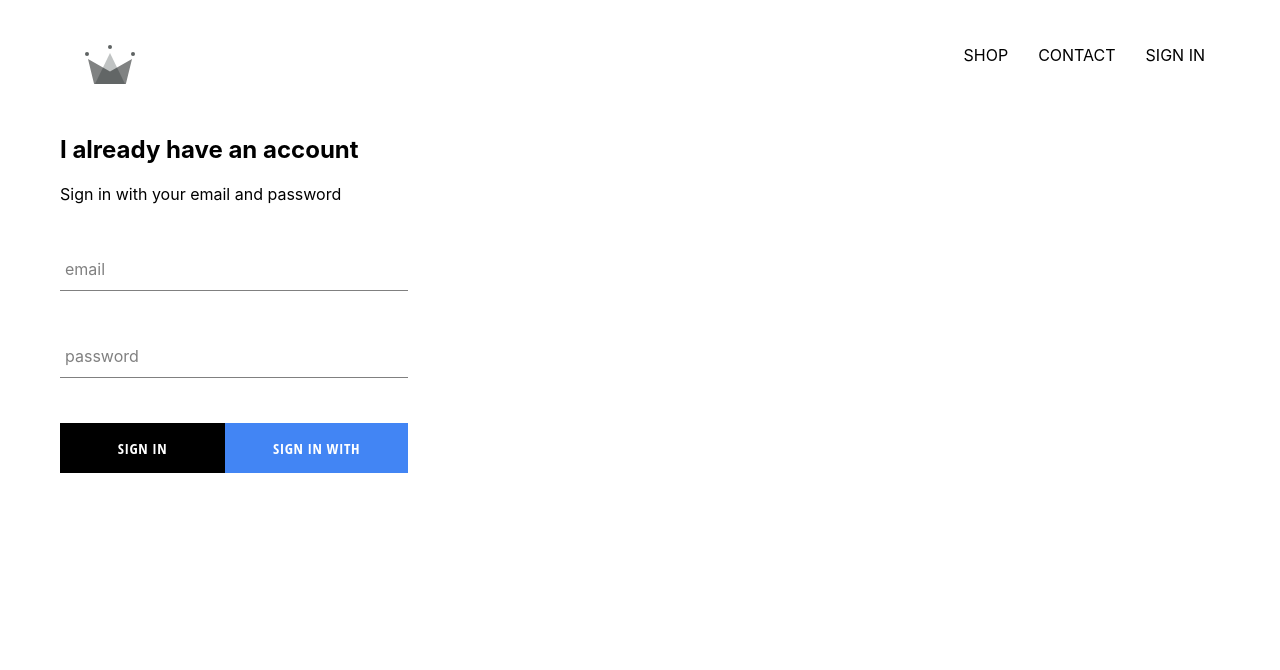
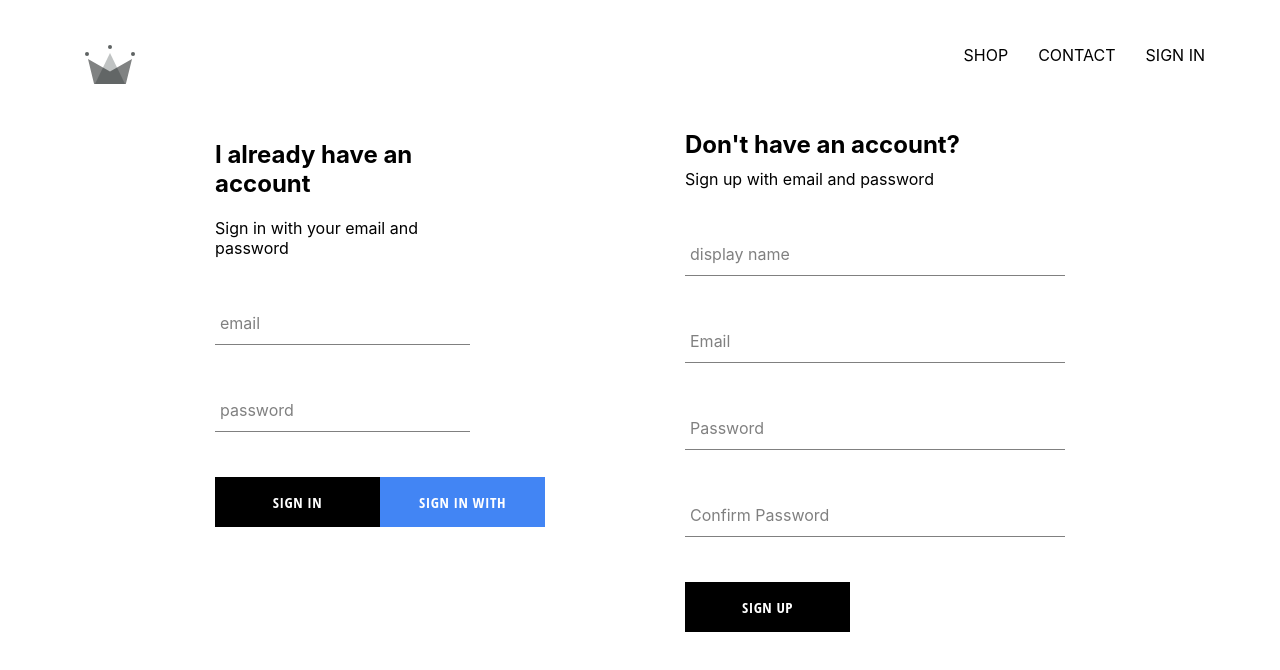
Before and after one commit to moabdo11/react-ecommerce-store, a React (Create React App) app: page /auth in a window 1280 px wide. Shown: the top 670 px of the page. Built offline with nearby package versions, Linux system fonts and the light colour scheme; no server answers.

Commit message:
implemented firebase utils, now able to store authenticated users into firestore db

```diff
--- a/src/App.js
+++ b/src/App.js
@@ -6,7 +6,7 @@ import HomePage from './pages/Homepage/homepage';
 import ShopPage from './pages/Shop/shop';
 import Authorization from './pages/Authorization/authorization';
 import Header from './components/Header/header';
-import  { auth } from './firebase/firebase.utils';
+import  { auth, createUserProfileDocument} from './firebase/firebase.utils';
 
 
 
@@ -22,11 +22,23 @@ class App extends Component {
   unsubscribeFromAuth = null;
 
   componentDidMount() {
-   this.unsubscribeFromAuth = auth.onAuthStateChanged(user => {
-      this.setState({ currentUser: user});
+   this.unsubscribeFromAuth = auth.onAuthStateChanged( async userAuth => {
+     if (userAuth) {
+       const userRef = await createUserProfileDocument(userAuth);
 
-      console.log(user)
-    })
+       userRef.onSnapshot(snapShot => {
+         this.setState(
+           {
+           currentUser: {
+             id: snapShot.id,
+             ...snapShot.data()
+           }
+         });
+         console.log(this.state);
+       });
+     }
+     this.setState({currentUser: userAuth})
+    });
   }
 
   componentWillUnmount () {
--- /dev/null
+++ b/src/components/Register/register.js
@@ -0,0 +1,105 @@
+import React, { Component } from 'react';
+
+import FormInput from '../UI/Form-input/form-input';
+import SingleButton from '../UI/Buttons/Singlebutton';
+
+import  { auth, createUserProfileDocument } from '../../firebase/firebase.utils';
+
+import './register.styles.scss';
+
+
+
+class Register extends Component {
+    constructor() {
+        super();
+
+        this.state = {
+            displayName: '',
+            email: '',
+            password: '',
+            confirmPassword: ''
+        }
+    }
+
+    handleSubmit = async event => {
+        event.preventDefault();
+
+        const { displayName, email, password, confirmPassword } = this.state;
+
+        if (password !== confirmPassword) {
+            alert("password don't match")
+
+            return;
+        }
+
+        try {
+            const { user } = await auth.createUserWithEmailAndPassword(email, password);
+
+            await createUserProfileDocument(user, { displayName });
+
+            this.setState({
+                displayName: '',
+                email: '',
+                password: '',
+                confirmPassword: ''
+            });
+
+        } catch (error) {
+            console.log(error);
+        }
+    };
+
+    handleChange = event => {
+        const {  name, value } = event.target;
+
+        this.setState({[name]: value});
+    }
+
+    render() {
+        const { displayName, email, password, confirmPassword } = this.state
+
+        return(
+            <div className="register">
+                <h2 className="title"> Don't have an account?</h2>
+                <span>Sign up with email and password</span>
+                <form className="register-form" onSubmit={this.handleSubmit}>
+                    <FormInput
+                        type="text"
+                        name="displayName"
+                        value={displayName}
+                        onChange={this.handleChange}
+                        label="display name"
+                        required
+                    />
+                      <FormInput
+                        type="email"
+                        name="email"
+                        value={email}
+                        onChange={this.handleChange}
+                        label="Email"
+                        required
+                    />
+                      <FormInput
+                        type="password"
+                        name="password"
+                        value={password}
+                        onChange={this.handleChange}
+                        label="Password"
+                        required
+                    />
+                      <FormInput
+                        type="password"
+                        name="confirmPassword"
+                        value={confirmPassword}
+                        onChange={this.handleChange}
+                        label="Confirm Password"
+                        required
+                    />
+                    <SingleButton type="submit">SIGN UP</SingleButton>
+                </form>
+            </div>
+        )
+    }
+}
+
+export default Register;
--- /dev/null
+++ b/src/components/Register/register.styles.scss
@@ -0,0 +1,8 @@
+.register {
+    display: flex;
+    flex-direction: column;
+    width: 380px;
+    .title {
+        margin: 10px 0;
+    }
+}
--- a/src/firebase/firebase.utils.js
+++ b/src/firebase/firebase.utils.js
@@ -12,6 +12,33 @@ const config =  {
     appId: "1:847694711529:web:39d719b59742b0a0e0be78"
   };
 
+  export const createUserProfileDocument = async (userAuth, additionalData) => {
+      if (!userAuth) return;
+
+      const userRef = firestore.doc(`users/${userAuth.uid}`);
+
+      const snapShot = await userRef.get();
+
+        if (!snapShot.exists) {
+            const  { displayName, email } = userAuth;
+            const createdAt = new Date();
+
+            try {
+                await userRef.set({
+                    displayName,
+                    email,
+                    createdAt,
+                    ...additionalData
+                })
+            } catch(error) {
+                console.log('error creating user', error.message)
+            }
+        }
+
+        return userRef;
+
+  }
+
   firebase.initializeApp(config);
 
   export const auth = firebase.auth();
--- a/src/pages/Authorization/authorization.js
+++ b/src/pages/Authorization/authorization.js
@@ -1,12 +1,14 @@
 import React from 'react';
 
 import Login from '../../components/Login/login';
+import Register from '../../components/Register/register';
 
 import './authorization.styles.scss';
 
 const Authorization = () => (
     <div className="authorization">
         <Login />
+        <Register/>
     </div>
 )
 
--- a/src/pages/Authorization/authorization.styles.scss
+++ b/src/pages/Authorization/authorization.styles.scss
@@ -0,0 +1,6 @@
+.authorization {
+    width: 850px;
+    display: flex;
+    justify-content: space-between;
+    margin: 30px auto;
+}
```
